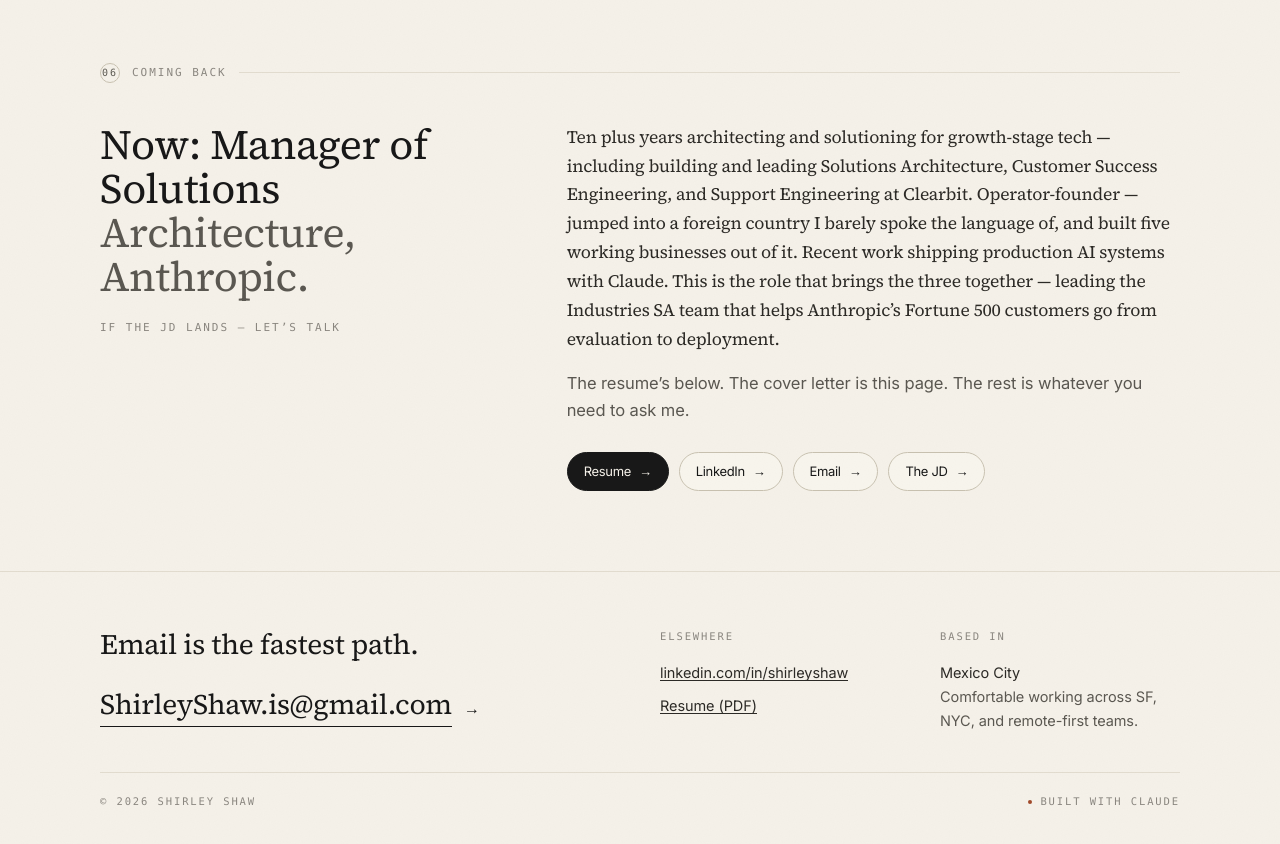
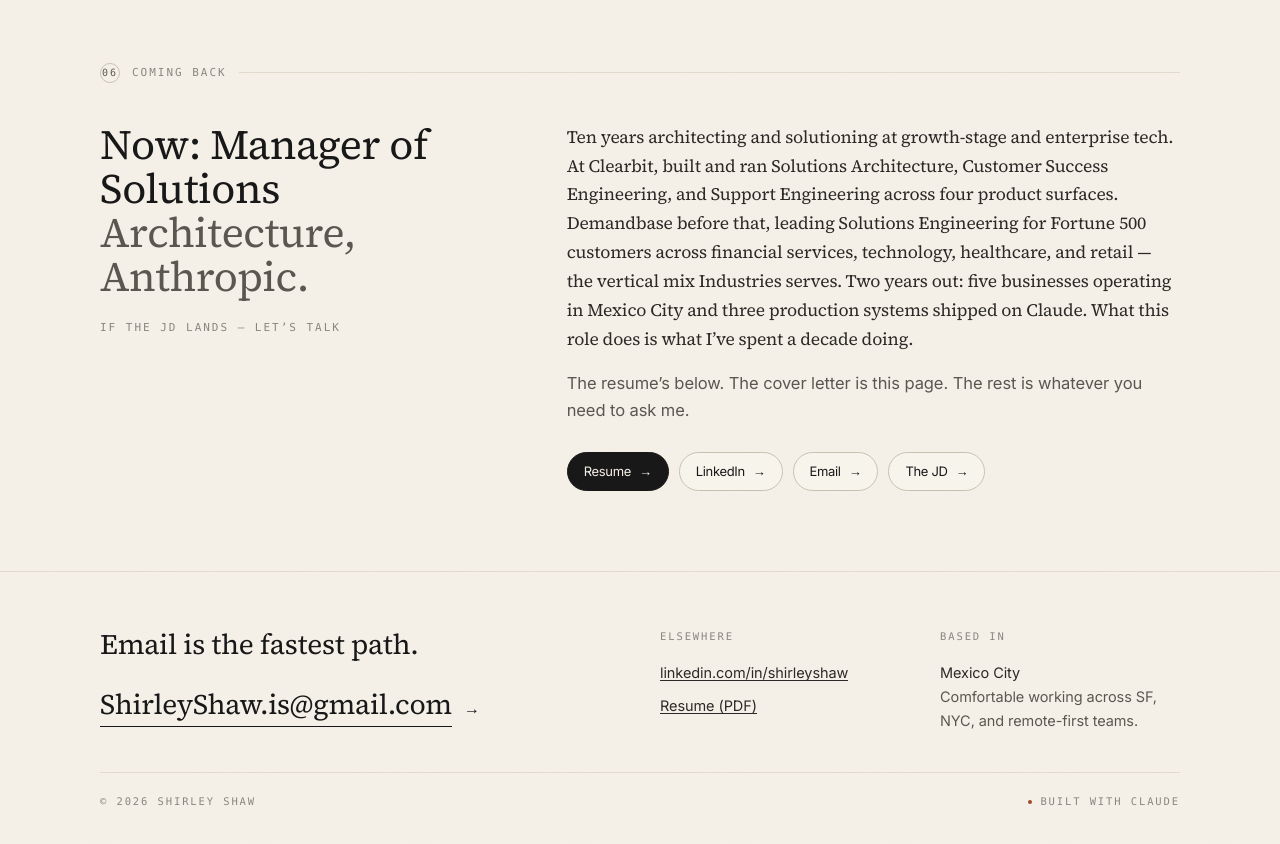
Before and after one commit to ShirleyS/shirleyio, a Next.js app: page / in a window 1280 px wide. Shown: the part 7840-8684 px from the top of the page. Built offline with nearby package versions, Linux system fonts and the light colour scheme.

Commit message:
Role - SA Manager

```diff
--- a/components/Coda.tsx
+++ b/components/Coda.tsx
@@ -20,7 +20,7 @@
 
         <div className="md:col-span-7">
           <p className="serif text-[16.5px] leading-[1.65] text-[var(--color-ink-2)] md:text-[17.5px]">
-            Ten plus years architecting and solutioning for growth-stage tech &mdash; including building and leading Solutions Architecture, Customer Success Engineering, and Support Engineering at Clearbit. Operator-founder &mdash; jumped into a foreign country I barely spoke the language of, and built five working businesses out of it. Recent work shipping production AI systems with Claude. This is the role that brings the three together &mdash; leading the Industries SA team that helps Anthropic&rsquo;s Fortune 500 customers go from evaluation to deployment.
+            Ten years architecting and solutioning at growth-stage and enterprise tech. At Clearbit, built and ran Solutions Architecture, Customer Success Engineering, and Support Engineering across four product surfaces. Demandbase before that, leading Solutions Engineering for Fortune 500 customers across financial services, technology, healthcare, and retail &mdash; the vertical mix Industries serves. Two years out: five businesses operating in Mexico City and three production systems shipped on Claude. What this role does is what I&rsquo;ve spent a decade doing.
           </p>
           <p className="mt-4 text-[15.5px] leading-[1.65] text-[var(--color-muted)] md:text-[16.5px]">
             The resume&rsquo;s below. The cover letter is this page. The
```
